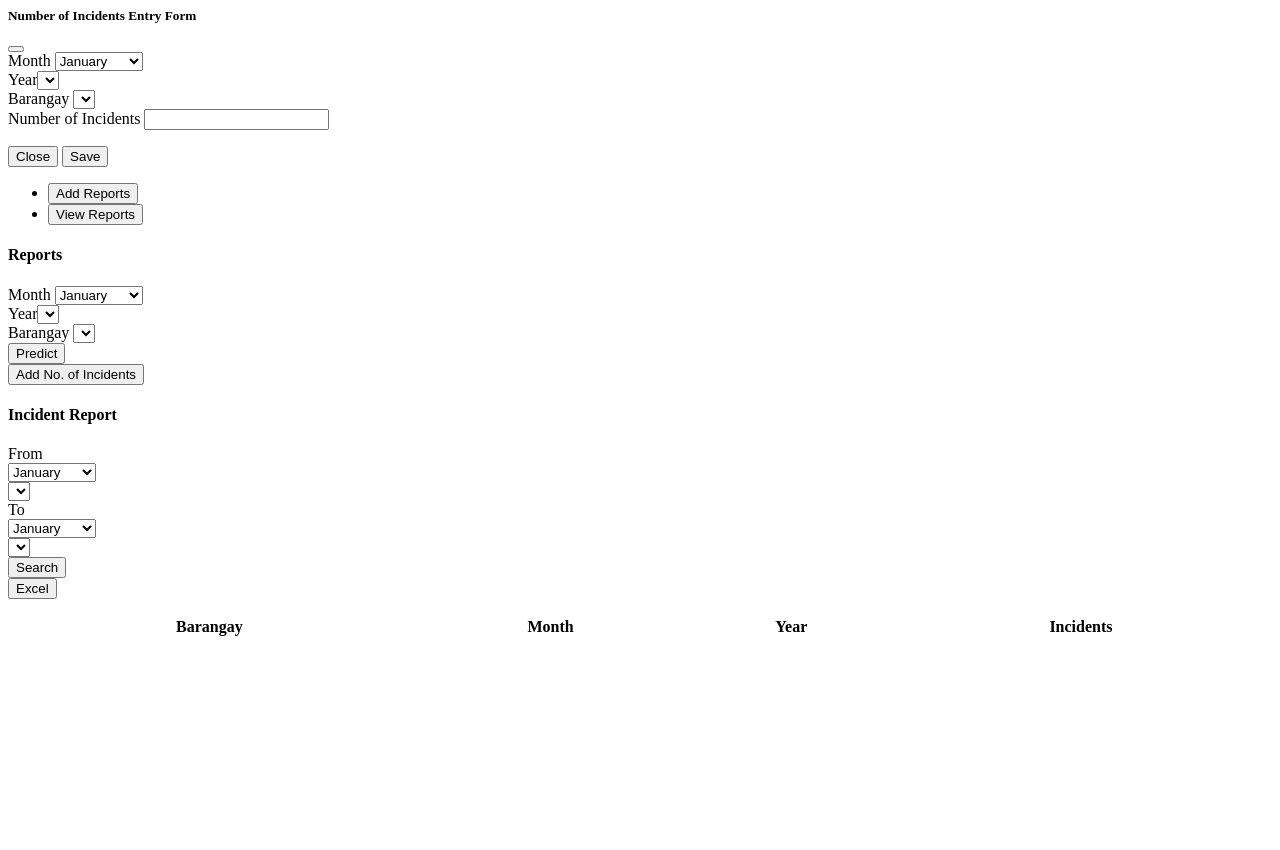
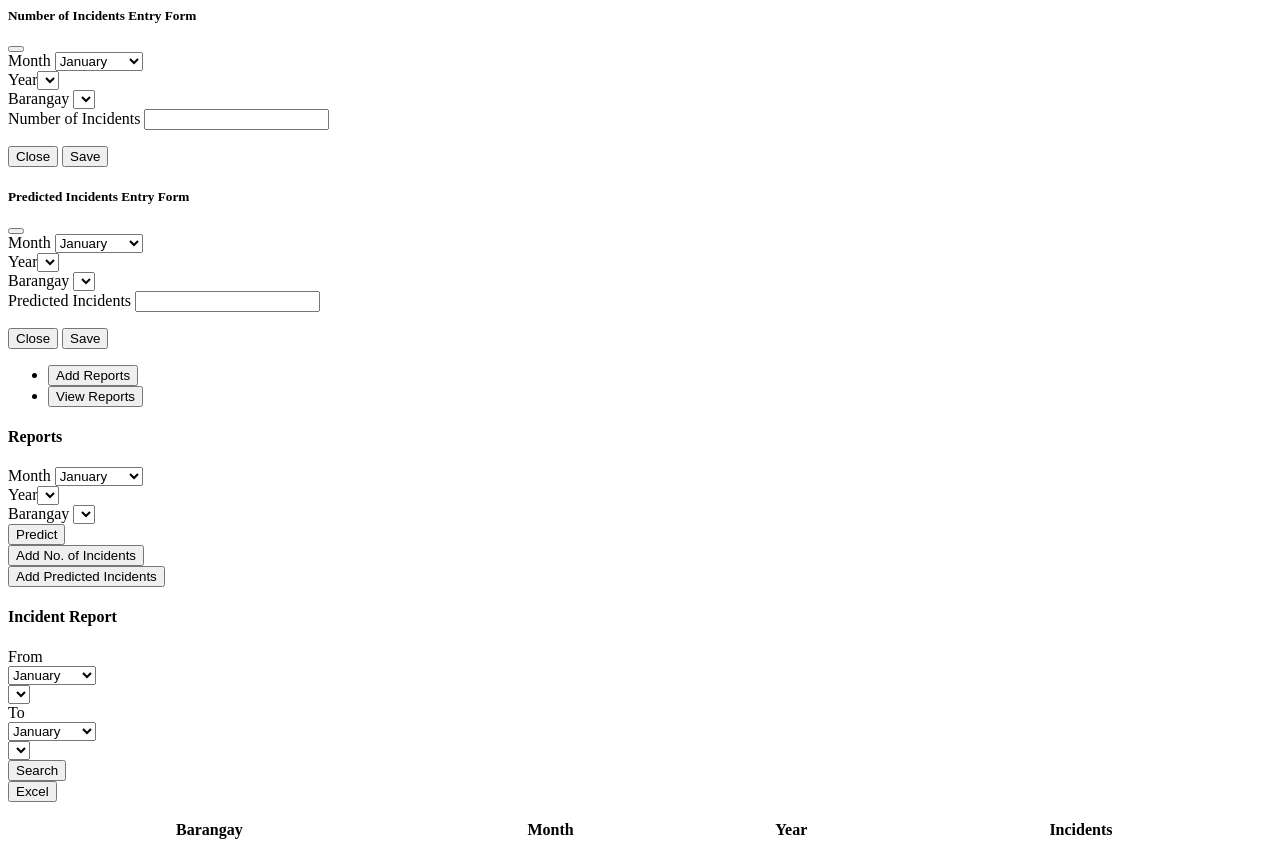
Before and after one commit to skeltonmod/pnpweb, a CodeIgniter app: the page made by application/views/Reports.php in a window 1280 px wide. Before the commit the page ends 636 px from the top, so only its background shows below. Run offline with CodeIgniter, Linux system fonts and the light colour scheme; lists and menus that the app fills with data are empty.

Commit message:
Jun Tan update

```diff
--- a/application/config/autoload.php
+++ b/application/config/autoload.php
@@ -59,7 +59,7 @@
 |
 |	$autoload['libraries'] = array('user_agent' => 'ua');
 */
-$autoload['libraries'] = array();
+$autoload['libraries'] = array("database");
 
 /*
 | -------------------------------------------------------------------
--- a/application/config/routes.php
+++ b/application/config/routes.php
@@ -52,3 +52,5 @@
 $route['default_controller'] = 'main';
 $route['404_override'] = '';
 $route['translate_uri_dashes'] = FALSE;
+
+$route['main/save-prediction'] = 'prediction/insert_prediction';
--- a/application/controllers/Excel.php
+++ b/application/controllers/Excel.php
@@ -84,7 +84,7 @@
 		$writer = new Ods($spreadsheet);
 
 		header('Content-Type: application/vnd.ms-excel'); // generate excel file
-		header('Content-Disposition: attachment;filename="'. $filename .'.csv"');
+		header('Content-Disposition: attachment;filename="'. $filename .'.ods"');
 		header('Cache-Control: max-age=0');
 
 		$writer->save('php://output');
@@ -110,6 +110,7 @@
 		}
 		// CSV writer
 		$csv_writer = new Csv($spreadsheet);
+		$directory = base_url("prediction/");
 		header('Content-Disposition: attachment;filename="'. $filename .'.csv"');
 		header('Cache-Control: max-age=0');
 
--- a/application/models/BARANGAY_MODEL.php
+++ b/application/models/BARANGAY_MODEL.php
@@ -7,7 +7,6 @@
 	public function __construct()
 	{
 		parent::__construct();
-		$this->load->database();
 	}
 
 
--- a/application/models/INCIDENT_MODEL.php
+++ b/application/models/INCIDENT_MODEL.php
@@ -8,7 +8,6 @@
 	public function __construct()
 	{
 		parent::__construct();
-		$this->load->database();
 	}
 
 	public function get_incidents()
--- a/application/models/PERSONNEL_MODEL.php
+++ b/application/models/PERSONNEL_MODEL.php
@@ -7,7 +7,6 @@
 	public function __construct()
 	{
 		parent::__construct();
-		$this->load->database();
 	}
 
 
--- a/application/models/REPORTS_MODEL.php
+++ b/application/models/REPORTS_MODEL.php
@@ -6,7 +6,6 @@
 	public function __construct()
 	{
 		parent::__construct();
-		$this->load->database();
 	}
 
 	public function insert_report($data){
--- a/application/models/STATION_MODEL.php
+++ b/application/models/STATION_MODEL.php
@@ -5,7 +5,6 @@
 	public function __construct()
 	{
 		parent::__construct();
-		$this->load->database();
 	}
 
 	public function get_station(){
--- a/application/views/Reports.php
+++ b/application/views/Reports.php
@@ -42,7 +42,7 @@
 										</select>
 									</div>
 
-									<div class="mb-3">
+									<div class="mb-3"> <!-- Add No. of Incidents -->
 										<label for="findYear">Year</label><select name="year" id="addYear" class="form-select">
 										</select>
 									</div>
@@ -71,6 +71,72 @@
 				</div>
 			</div>
 		</div>
+
+		<!--Modal Add Predicted Incidents -->
+		<div class="modal fade" id="Modal_addPredictedIncident" tabindex="-1" role="dialog" aria-labelledby="AddLabel" aria-hidden="true">
+			<div class="modal-dialog " role="document">
+				<div class="modal-content">
+					<div class="modal-header">
+						<h5 class="modal-title" id="exampleModalLabel">Predicted Incidents Entry Form</h5>
+						<button type="button" class="btn-close" data-bs-dismiss="modal" aria-label="Close">
+						</button>
+					</div>
+					<div class="modal-body">
+						<div class="row">
+
+							<div class="col">
+								<form id='pred_frmAddReports'>
+
+									<div class="mb-3">
+										<label for="findMonth">
+											Month
+										</label>
+										<select name="month" id="pred_addMonths"  class="form-select">
+											<option value="January">January</option>
+											<option value="February">February</option>
+											<option value="March">March</option>
+											<option value="April">April</option>
+											<option value="May">May</option>
+											<option value="June">June</option>
+											<option value="July">July</option>
+											<option value="August">August</option>
+											<option value="September">September</option>
+											<option value="October">October</option>
+											<option value="November">November</option>
+											<option value="December">December</option>
+										</select>
+									</div>
+
+									<div class="mb-3"> <!-- Add No. of Incidents -->
+										<label for="findYear">Year</label><select name="year" id="pred_addYear" class="form-select">
+										</select>
+									</div>
+
+									<div class="mb-3">
+										<label for="findBarangay">
+											Barangay
+										</label>
+										<select name="barangay" id="pred_addBarangay"  class="form-select">
+										</select>
+									</div>
+									<div class="mb-3">
+										<label for="addIncidents">
+											Predicted Incidents
+										</label>
+										<input name="incidents" id="pred_addIncidents" class="form-control" type="number">
+									</div>
+								</form>
+							</div>
+						</div>
+					</div>
+					<div class="modal-footer">
+						<button type="button" class="btn btn-secondary" data-bs-dismiss="modal">Close</button>
+						<button type="button" id="pred_saveBtn" class="btn btn-primary">Save</button>
+					</div>
+				</div>
+			</div>
+		</div> <!-- END of Add Predicted Incident Modal -->
+
 		<div class="row">
 			<ul class="nav nav-pills mb-3 justify-content-center" id="pills-tab" role="tablist">
 				<li class="nav-item" role="presentation">
@@ -110,7 +176,7 @@
 									</select>
 								</div>
 
-								<div class="mb-3">
+								<div class="mb-3"> <!--Main Reports view -->
 									<label for="findYear">Year</label><select name="year" id="findYear" class="form-select">
 									</select>
 								</div>
@@ -129,6 +195,9 @@
 									</div>
 									<div class="col-sm-3">
 										<button type="button" id="addBtn" class="btn btn-primary" data-bs-toggle="modal" data-bs-target="#addReportsModal">Add No. of Incidents</button>
+									</div>
+									<div>
+										<button type="button" id="btnAdd_predicted_incidents" class="btn btn-primary" data-bs-toggle="modal" data-bs-target="#Modal_addPredictedIncident">Add Predicted Incidents</button>
 									</div>
 								</div>
 
@@ -163,7 +232,7 @@
 										</select>
 									</div>
 									<div class="col-sm-2">
-										<select name="year" id="findYearFrom"  class="form-select">
+										<select name="yearTo" id="findYearFrom"  class="form-select">
 										</select>
 									</div>
 
@@ -222,10 +291,17 @@
 
 	$(document).ready(function(){
 		let date = new Date();
-		for(let i = 0; i <= 11; ++i){
-			$("select[name='year']").append(`<option value="${date.getFullYear() - i}">${date.getFullYear() - i}</option>`)
-			$("select[name='yearTo']").append(`<option value="${date.getFullYear() - i}">${date.getFullYear() - i}</option>`)
+
+
+		//adding value to select year
+		for(let i = 0; i < 2; i++){
+			let curr_year = date.getFullYear();
+			$("select[name='year']").append(`<option value="${ curr_year + i }">
+												${ curr_year + i }
+								    </option>`)
 		}
+
+
 		$.ajax({
 			url: "<?php echo site_url()?>/main/getBarangay",
 			method: 'post',
@@ -296,12 +372,36 @@
 	})
 
 	$("#predict").on('click', function (e){
+		alert("<?php //echo base_url() ?>");
 		let data = {
 			"date": `${$("#findMonth").val()}_01_${$("#findYear").val()}`,
 			"barangay": `${$("#findBarangay").val()}`
 		}
 		window.location.href = `<?php echo site_url()?>/excel/csv?data=${JSON.stringify(data)}`
 	})
+
+	$('#pred_saveBtn').on('click', function(e){
+		e.preventDefault();
+		let mnths = $('#pred_addMonths').val();
+		let yr = $('#pred_addYear').val();
+		let pred_num = $('#pred_addIncidents').val();
+		let tmp = $('#pred_addBarangay').val().split("_");
+		let brgy_id = tmp[0];
+		let brgy_nm = tmp[1];
+
+		$.ajax({
+			url: `<?php echo site_url("main/save-prediction"); ?>`,
+			method: "post",
+			data: {month: mnths, year: yr, barangay_id: brgy_id, barangay_name: brgy_nm, predicted_number: pred_num},
+			success: function(result){
+				alert("Successfully Saved!");
+			}
+		});
+	})
+
+	$('#btnAdd_predicted_incidents').on('click', function(){
+		$('#pred_addIncidents').val("");
+	});
 </script>
 
 </html>
```
Also changed, not shown: application/controllers/Prediction.php (added, +24 -0 lines), application/models/Prediction_model.php (added, +16 -0 lines).
